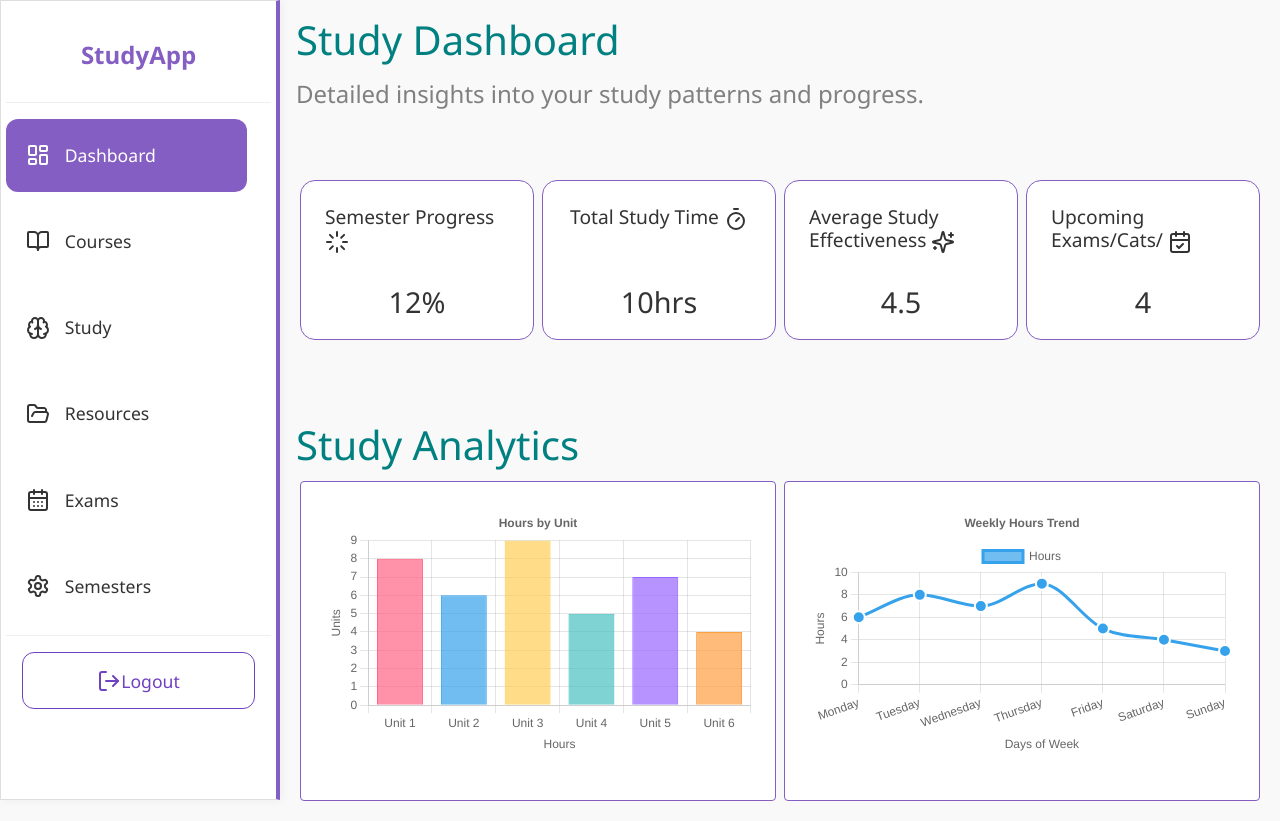
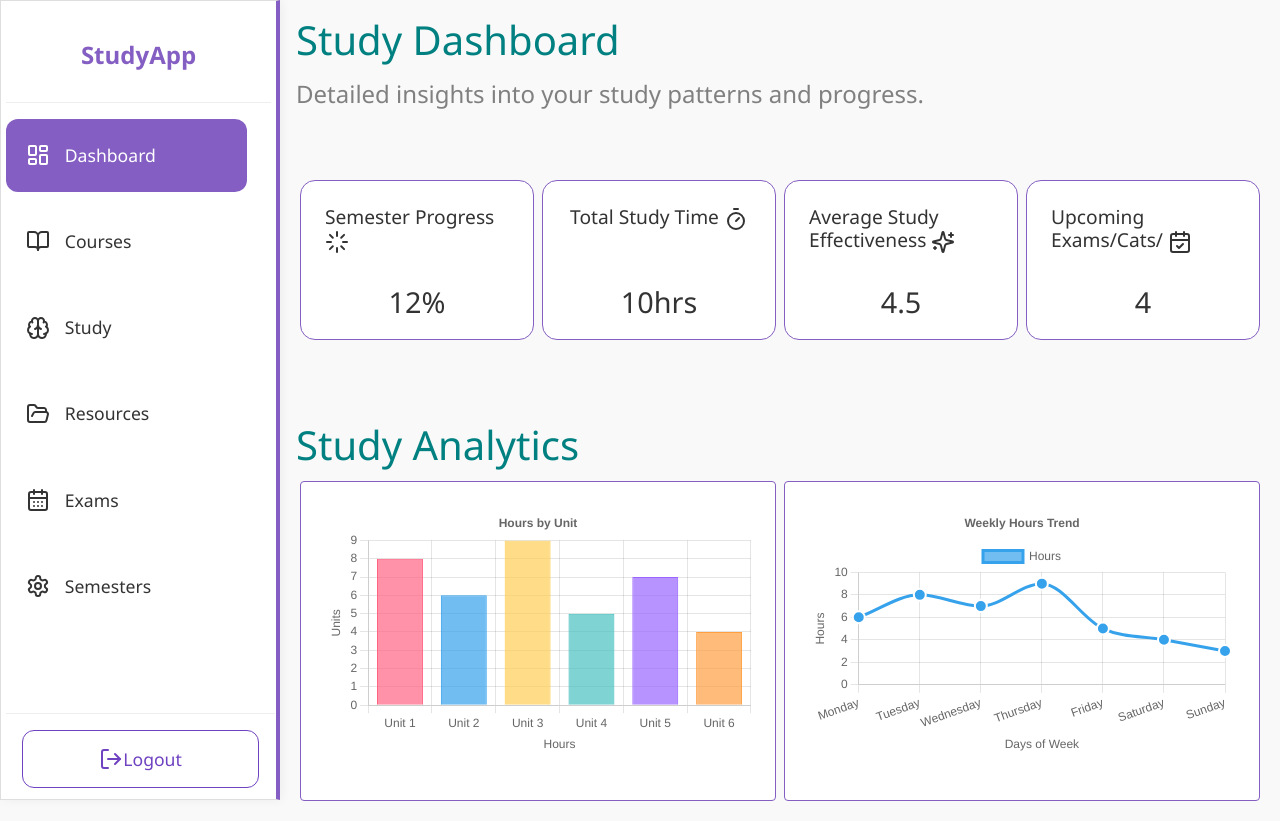
Before and after one commit to Unrealrojo234/tempest, a SvelteKit app: page / in a window 1280 px wide. Built offline with nearby package versions, Linux system fonts and the light colour scheme.

Commit message:
fix: repositioned logout btn to the bottom

```diff
--- a/src/routes/components/drawer.svelte
+++ b/src/routes/components/drawer.svelte
@@ -273,7 +273,9 @@
 	/* Logout section - fixed at bottom */
 	.logout-section {
 		padding: 1rem;
-		margin-top: auto; /* Push to bottom */
+		position: absolute;
+		bottom: -.6%;
+		width: 98%;
 		border-top: 1px solid #eee;
 	}
 
```
